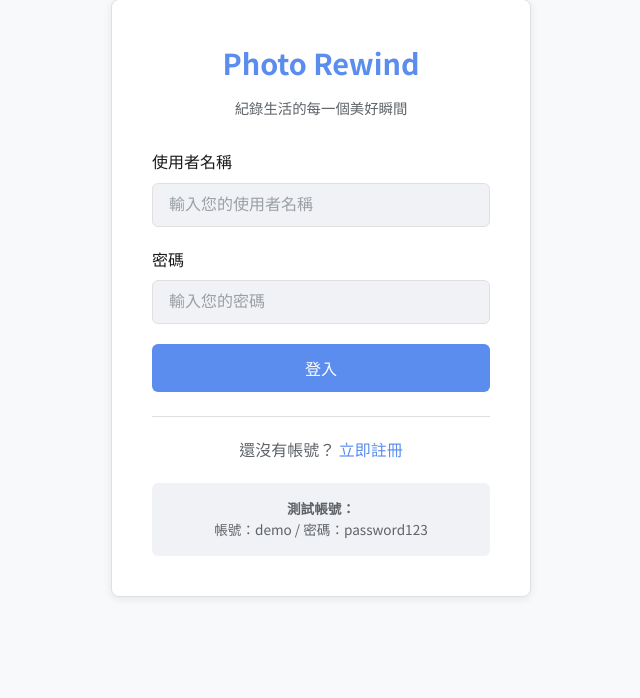
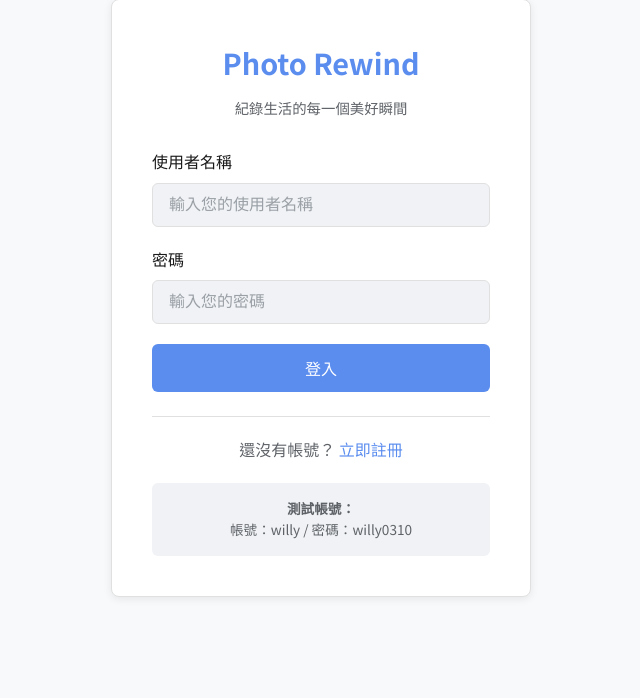
Before and after one commit to weeeelly/DW_Final, a PHP site: page / in a window 1280 px wide. Shown: the part 102-800 px from the top of the page, without its empty margins (319-959 px from the left). Run offline with PHP 8.4, Linux system fonts and the light colour scheme.

Commit message:
test account correction again...

```diff
--- a/config.php
+++ b/config.php
@@ -16,7 +16,6 @@ if (file_exists(__DIR__ . '/.env')) {
 
 define('DB_HOST', 'localhost');
 define('DB_USER', 'CVML');
-
 define('DB_PASS', '114DWP2025');
 define('DB_NAME', 'photo_rewind');
 
--- a/index.php
+++ b/index.php
@@ -85,7 +85,7 @@ if ($_SERVER['REQUEST_METHOD'] === 'POST') {
 
             <div class="demo-info">
                 <p><strong>測試帳號：</strong></p>
-                <p>帳號：demo / 密碼：password123</p>
+                <p>帳號：willy / 密碼：willy0310</p>
             </div>
         </div>
     </div>
```
